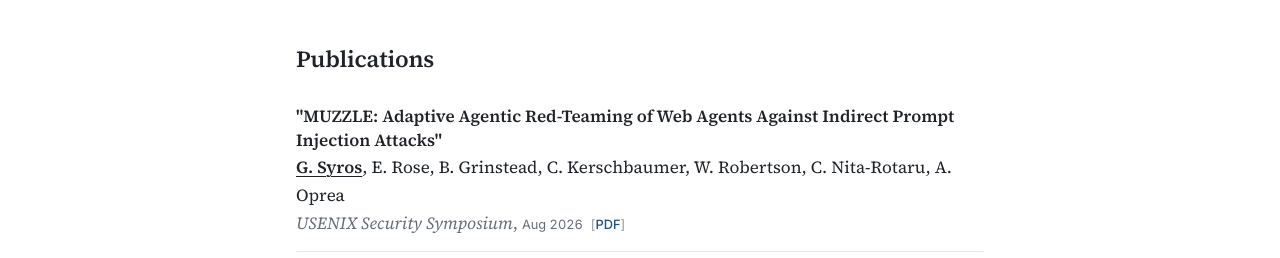
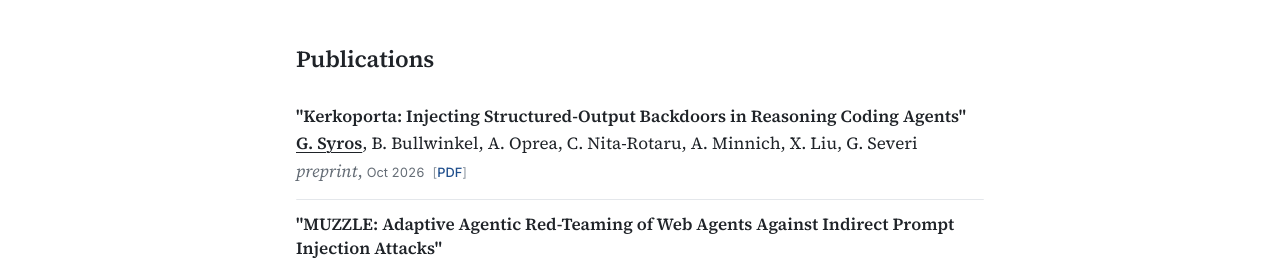
Before and after one commit to gsiros/gsiros.github.io, a plain HTML site: page publications.html in a window 1280 px wide. Shown: the part 142-400 px from the top of the page. Drawn offline with Linux system fonts and the light colour scheme.

Commit message:
add kerkoporta pub

```diff
--- a/publications.html
+++ b/publications.html
@@ -53,6 +53,11 @@
       <section id="publications">
         <h2>Publications</h2>
         <ul class="entries">
+          <li class="entry" id="kerkoporta-pub">
+            <span class="entry-title">"Kerkoporta: Injecting Structured-Output Backdoors in Reasoning Coding Agents"</span>
+            <span class="entry-line"><span class="me">G. Syros</span>, B. Bullwinkel, A. Oprea, C. Nita-Rotaru, A. Minnich, X. Liu, G. Severi</span>
+            <span class="entry-meta"><span class="venue">preprint</span>, <span class="date">Oct 2026</span> <span class="links">[<a href="https://arxiv.org/abs/2611.00138" target="_blank">PDF</a>]</span></span>
+          </li>
           <li class="entry" id="muzzle-pub">
             <span class="entry-title">"MUZZLE: Adaptive Agentic Red-Teaming of Web Agents Against Indirect Prompt Injection Attacks"</span>
             <span class="entry-line"><span class="me">G. Syros</span>, E. Rose, B. Grinstead, C. Kerschbaumer, W. Robertson, C. Nita-Rotaru, A. Oprea</span>
```
